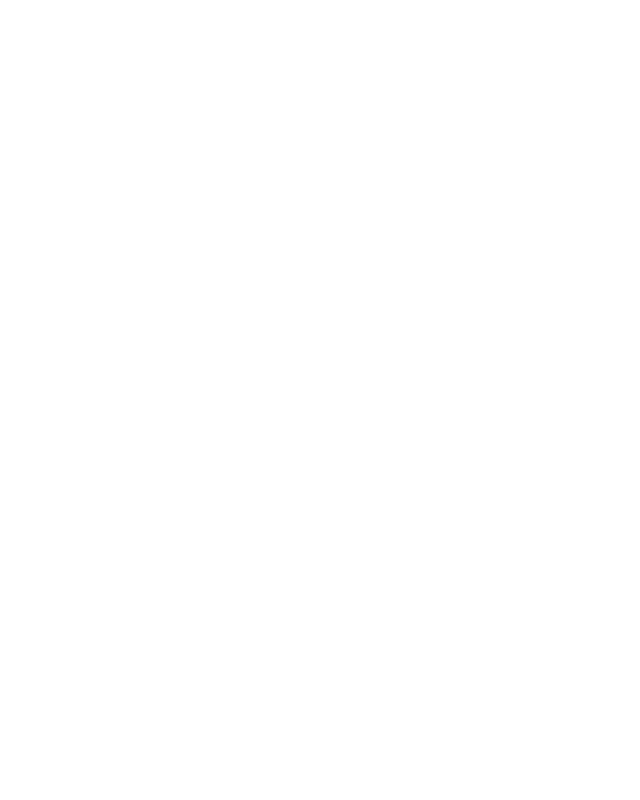
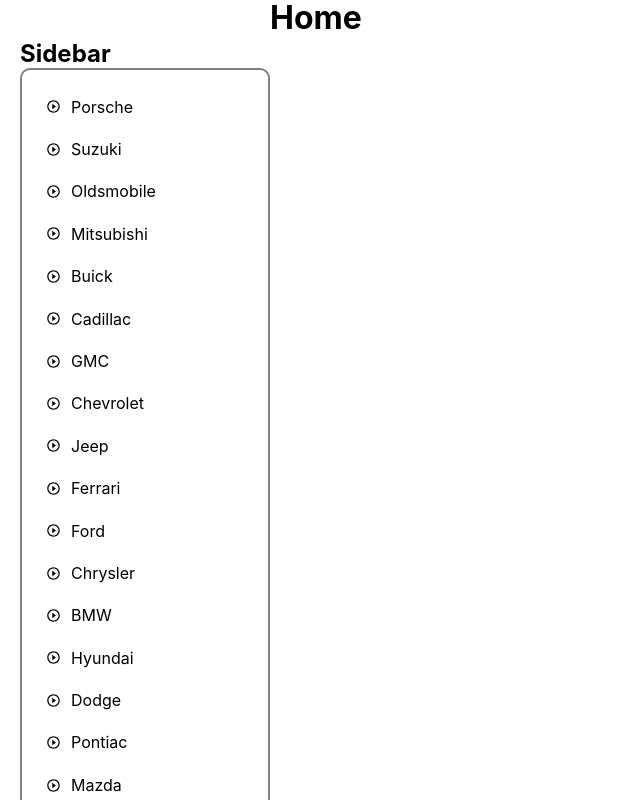
Before and after one commit to StudentVlad5/react-selectors, a React (Create React App) app: page / in a window 1280 px wide. Shown: the top 800 px of the page, without its empty margins (0-640 px from the left). Built offline with nearby package versions, Linux system fonts and the light colour scheme.

Commit message:
BrowserRouter basename=

```diff
--- a/src/index.js
+++ b/src/index.js
@@ -6,9 +6,9 @@ import { GlobalStyle } from "components/baseStyles/GlobalStyle";
 
 ReactDOM.createRoot(document.getElementById("root")).render(
   <React.StrictMode>
-    <BrowserRouter basename="/react-selectors/">
-          <GlobalStyle />
-          <App />
+    <BrowserRouter basename="/">
+      <GlobalStyle />
+      <App />
     </BrowserRouter>
   </React.StrictMode>
 );
```
